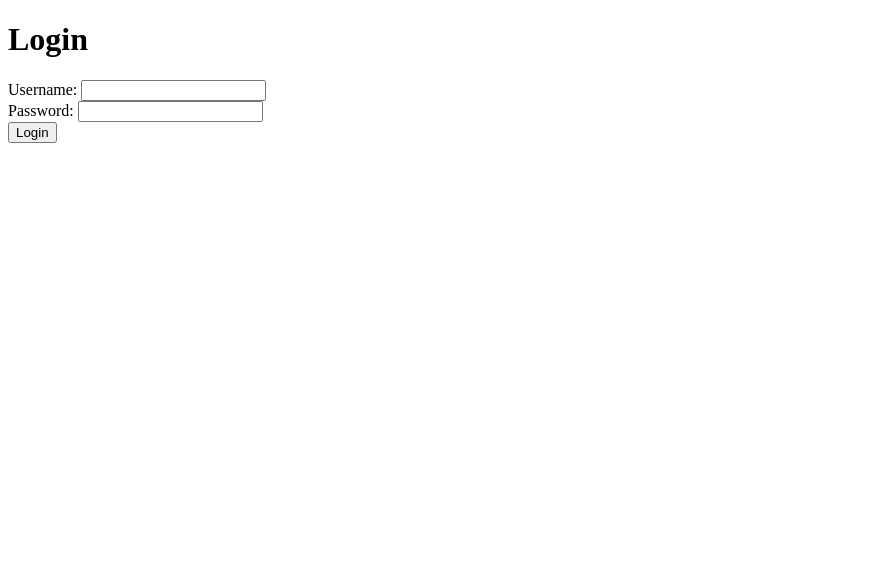
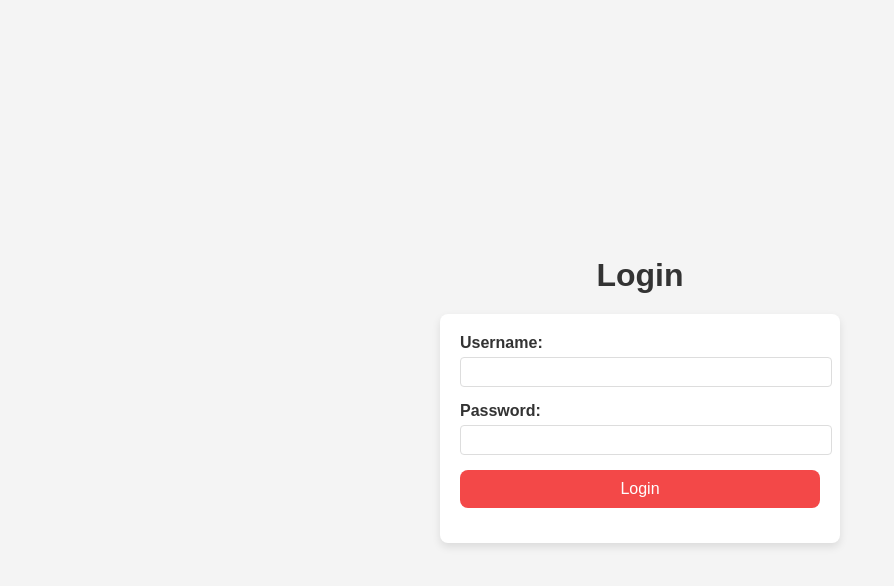
Before and after one commit to MysticNate/final-prj, a website built with Vite: page pages/login.html in a window 1280 px wide. Shown: the whole page, without its empty margins (0-894 px from the left). Built offline with nearby package versions, Linux system fonts and the light colour scheme.

Commit message:
login.css + js linking in html "defer"

```diff
--- a/pages/login.html
+++ b/pages/login.html
@@ -5,7 +5,7 @@
     <meta name="viewport" content="width=device-width, initial-scale=1.0">
     <title>Login</title>
     <link rel="stylesheet" href="../styles/login.css">
-    <script src="../scripts/index.js" type="module"></script>
+    <script src="../scripts/index.js" type="module" defer></script>
 </head>
 <body>
     <h1>Login</h1>
--- a/scripts/index.js
+++ b/scripts/index.js
@@ -1,5 +1,6 @@
 import { handleBannerEditor, handleMainPage, handleMarketingPageEditor, handleCampaignManagement, handleLogin } from './functions.js';
 
+document.addEventListener('DOMContentLoaded', ()=>{
 //banner
 if (location.pathname.includes('banner.html')) {
     handleBannerEditor();
@@ -24,3 +25,4 @@
 if (location.pathname.includes('login.html')) {
   handleLogin();
 }
+});
--- a/styles/login.css
+++ b/styles/login.css
@@ -0,0 +1,76 @@
+
+body, h1, form, div {
+    margin: 0;
+    padding: 0;
+    box-sizing: border-box;
+}
+
+body {
+    font-family: Arial, sans-serif;
+    display: flex;
+    flex-direction: column;
+    justify-content: center;
+    align-items: center;
+    height: 100vh;
+    background-color: #f4f4f4;
+    text-align: center;
+}
+
+h1 {
+    margin-bottom: 20px;
+    color: #333;
+    font-size: 2em;
+}
+
+form {
+    background-color: #fff;
+    padding: 20px;
+    border-radius: 8px;
+    box-shadow: 0 4px 8px rgba(0, 0, 0, 0.1);
+    width: 100%;
+    max-width: 400px;
+}
+
+div {
+    margin-bottom: 15px;
+}
+
+label {
+    display: block;
+    margin-bottom: 5px;
+    font-weight: bold;
+    color: #333;
+    text-align: left;
+}
+
+input[type="text"],
+input[type="password"] {
+    width: 100%;
+    padding: 5px;
+    border: 1px solid #ddd;
+    border-radius: 4px;
+    font-size: 16px;
+}
+
+button {
+    background-color: #f34848;
+    color: #fff;
+    border: none;
+    padding: 10px 15px;
+    border-radius: 8px;
+    font-size: 16px;
+    cursor: pointer;
+    width: 100%;
+    transition: background-color 0.3s ease;
+}
+
+button:hover {
+    background-color: #0056b3;
+}
+
+#errorMessage {
+    font-size: 14px;
+    color: red;
+    margin-top: 10px;
+    text-align: left;
+}
```
Also changed, not shown: pages/banner.html (+1 -1 lines), pages/campaign.html (+2 -1 lines), pages/marketing.html (+2 -1 lines).
